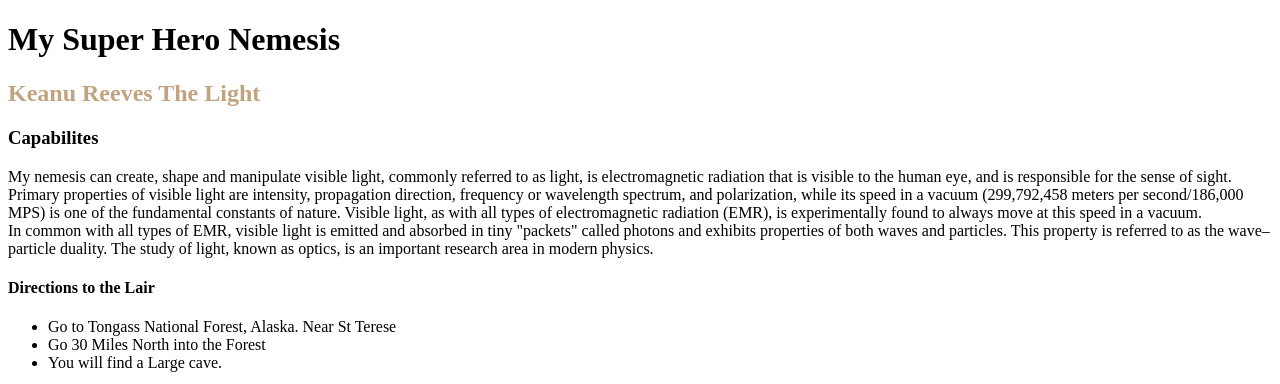
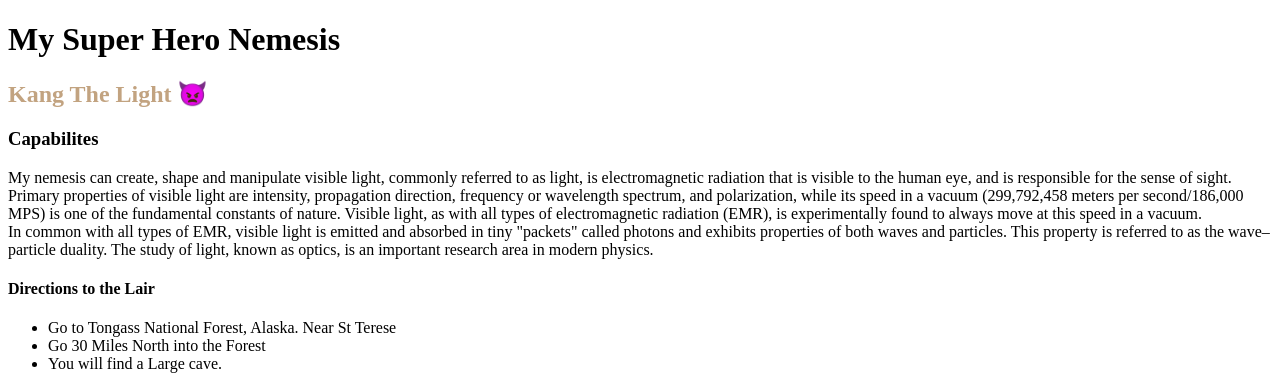
Before and after one commit to 44-563-WebApps-F21/webapps-f21-assignment-3-ManojKumarKorrapati, a plain HTML site: page bonus.html in a window 1280 px wide. Shown: the top 384 px of the page. Drawn offline with Linux system fonts and the light colour scheme.

Commit message:
Changes for adding Name to the BONUS

```diff
--- a/bonus.html
+++ b/bonus.html
@@ -14,7 +14,7 @@
 
 <body>
     <h1>My Super Hero Nemesis</h1>
-    <h2 style="color:rgb(194, 163, 128);">Keanu Reeves The Light</h2>
+    <h2 style="color:rgb(194, 163, 128);">Kang The Light &#128127;</h2>
     <h3>Capabilites</h3>
     <p>
         My nemesis can create, shape and manipulate visible light, commonly referred to as light,
```
